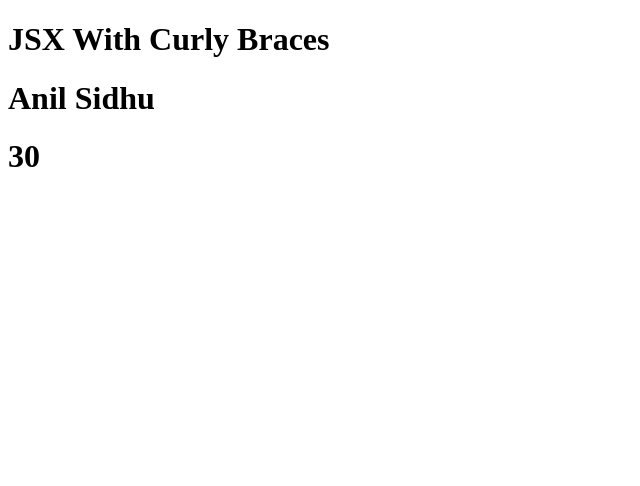
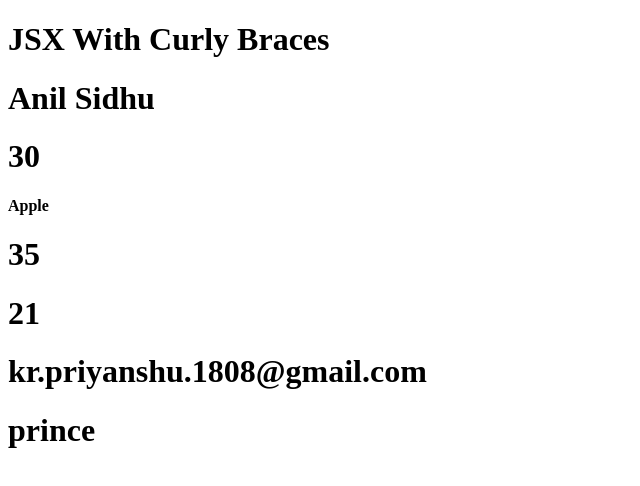
Before and after one commit to priyanshu-1808/react-learn, a React (Vite) app in the folder code-step-by-step/: page / in a window 1280 px wide. Shown: the top 486 px of the page, without its empty margins (0-640 px from the left). Built offline with nearby package versions, Linux system fonts and the light colour scheme.

Commit message:
jsx with curly braces updated

```diff
--- a/code-step-by-step/src/App.jsx
+++ b/code-step-by-step/src/App.jsx
@@ -2,13 +2,49 @@
 
 function App() {
   const name = "Anil Sidhu";
+
+  const userObj = {
+    name: 'Prince',
+    email: 'kr.priyanshu.1808@gmail.com',
+    age: 20
+  }
+
+  const userArray = ['sam', 'peter', 'prince', 'agarwal']
+
   let x = 10;
   let y = 20;
+  function fruit() {
+    return "Apple"
+  }
+
+  function sum(a, b) {
+    return a + b;
+  }
+  function Operation(a, b, op) {
+    let result = 0;
+    if (op == '+') {
+      return a + b;
+    } else if (op == '-') {
+      return a - b;
+    } else {
+      return a * b;
+    }
+  }
+
   return (
     <div>
       <h1>JSX With Curly Braces</h1>
       <h1>{name}</h1>
-      <h1> {x+y} </h1>
+      <h1> {x + y} </h1>
+      <h4> {fruit()} </h4>
+      <h1>{sum(10, 25)}</h1>
+
+      <h1>{Operation(25, 4, '-')}</h1>
+
+      <h1>{userObj.email}</h1>
+
+      <h1>{userArray[2]}</h1>
+
     </div>
   )
 }
```
